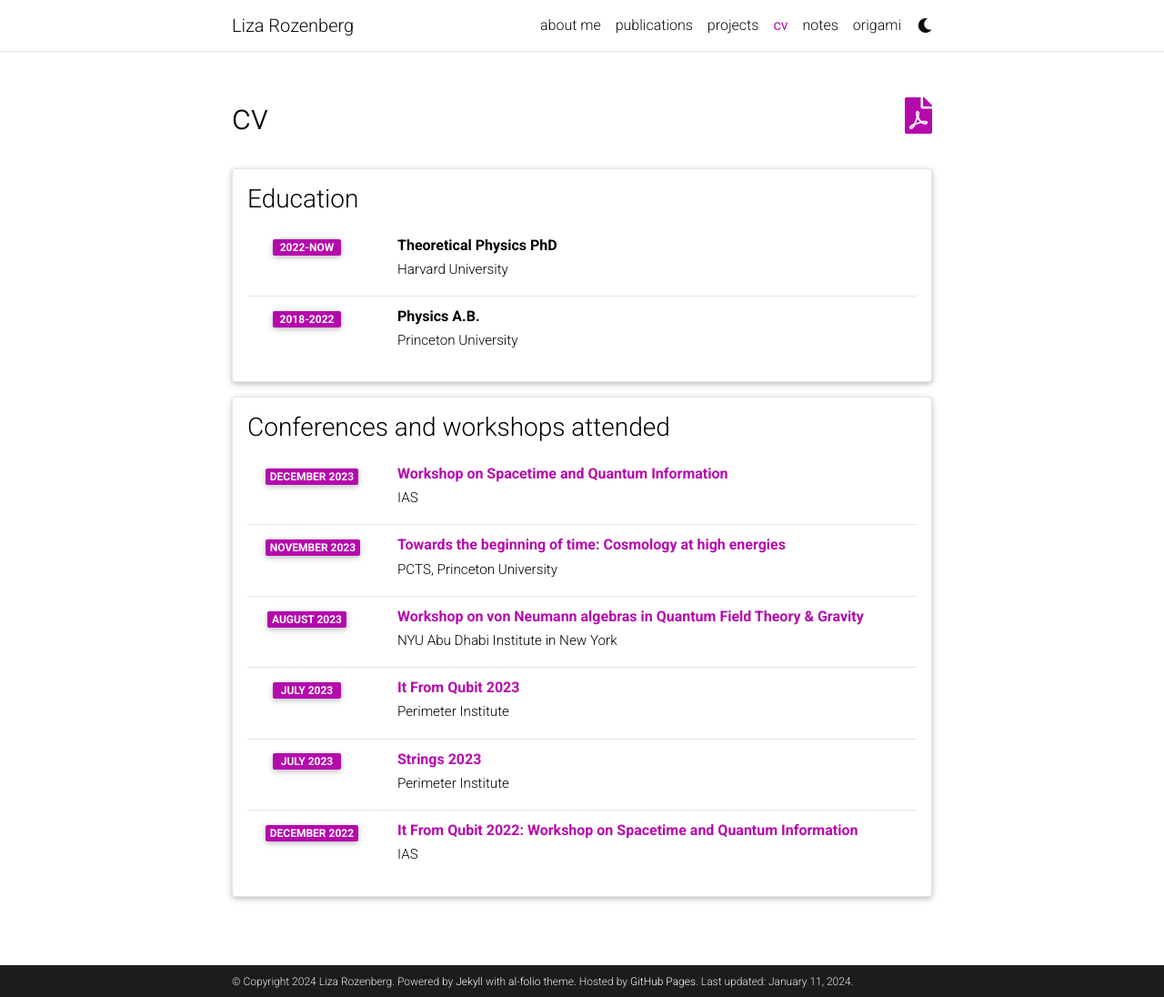
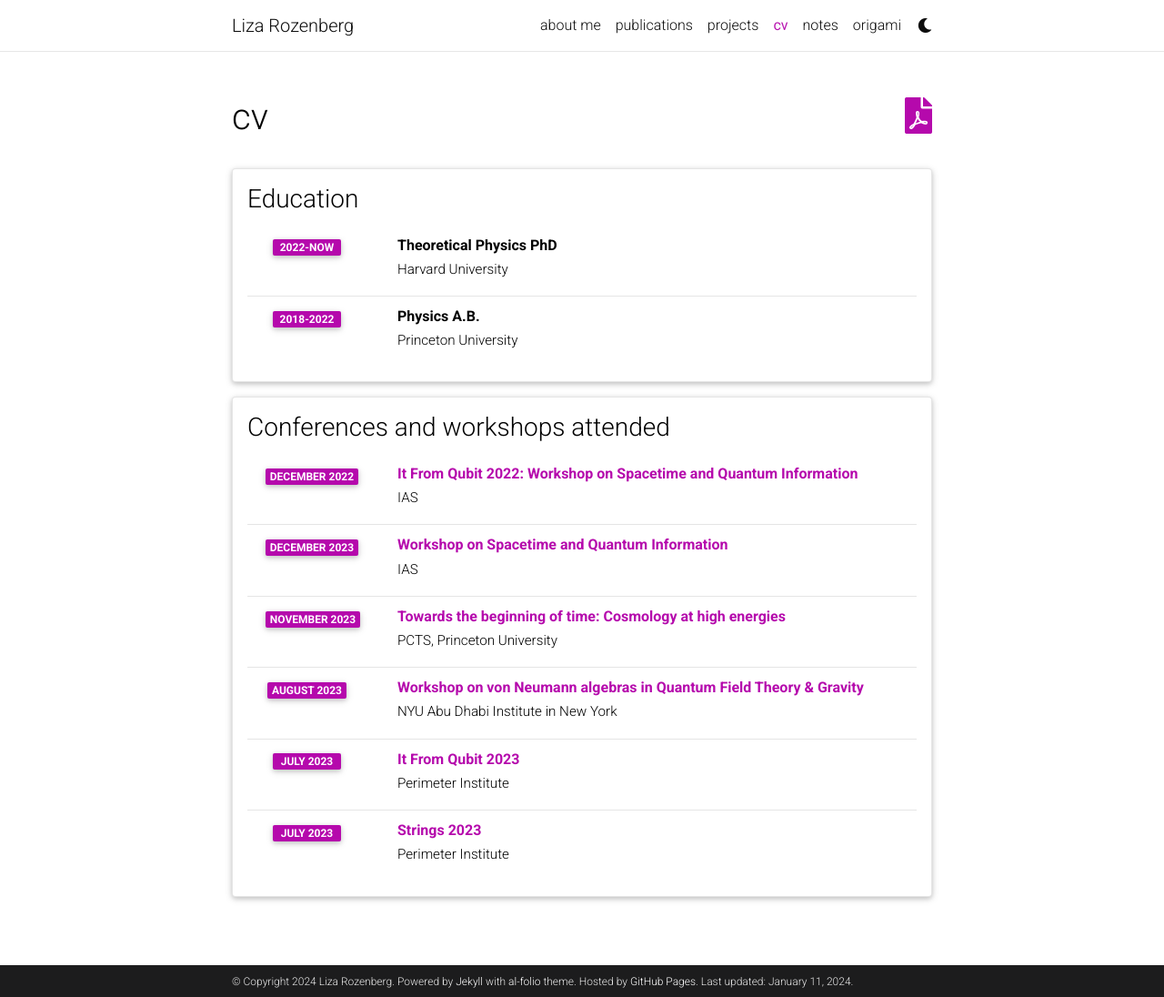
Before and after one commit to acequark/acequark.github.io, a Jekyll site: the page built from _pages/cv.md, in a window 1280 px wide and 1096 px high. Shown: the whole window at 91% size. Built offline with Jekyll 4.4.1, drawn with Linux system fonts in a browser that asks for light colours; comment, search, counter and statistics services are not loaded; a style sheet for code colours, icons or effects is not loaded; some of the changed lines change nothing that is shown.

Commit message:
Update cv.yml

```diff
--- a/_data/cv.yml
+++ b/_data/cv.yml
@@ -27,6 +27,9 @@
 - title: Conferences and workshops attended
   type: time_table
   contents:
+    - title: <a href="https://www.ias.edu/sns/program-details-qubit-2022">It From Qubit 2022&#58; Workshop on Spacetime and Quantum Information</a>
+      institution: IAS
+      year: December 2022
     - title: <a href="https://www.ias.edu/sns/program-details-qubit-2023">Workshop on Spacetime and Quantum Information</a>
       institution: IAS
       year: December 2023
@@ -42,9 +45,7 @@
     - title: <a href="https://events.perimeterinstitute.ca/event/29/">Strings 2023</a>
       institution: Perimeter Institute
       year: July 2023
-    - title: <a href="https://www.ias.edu/sns/program-details-qubit-2022">It From Qubit 2022&#58; Workshop on Spacetime and Quantum Information</a>
-      institution: IAS
-      year: December 2022
+
 
 #- title: Experience
  # type: time_table
```
